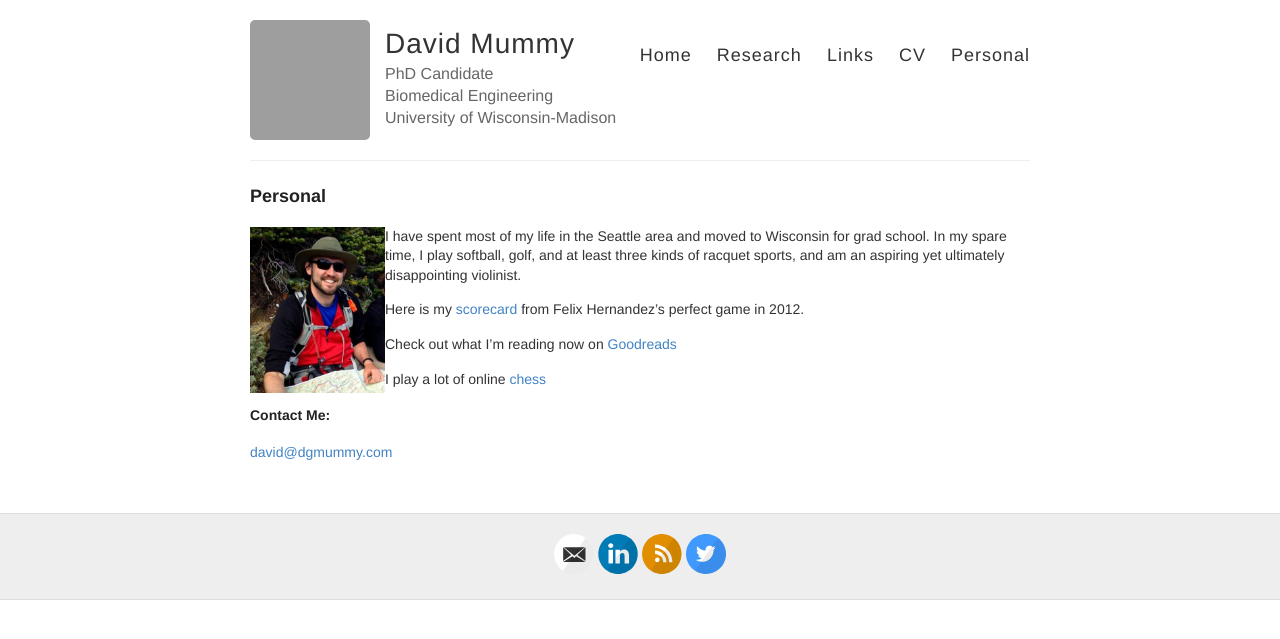
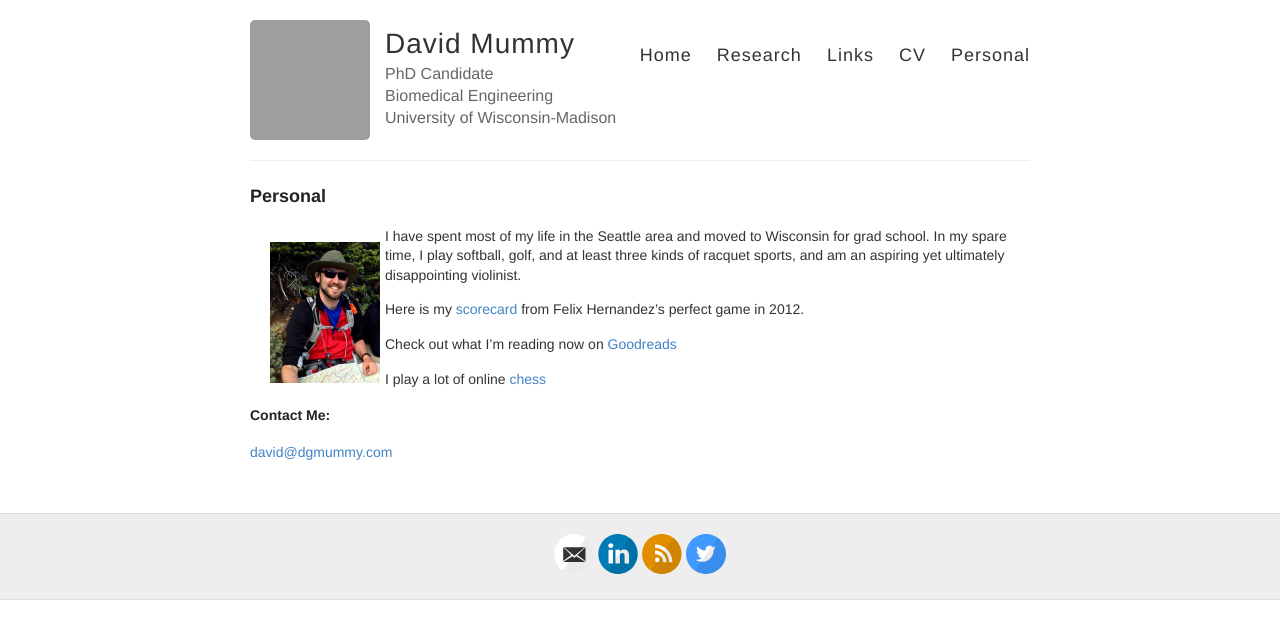
Before and after one commit to mummydg/mummydg.github.io, a Jekyll site: the page built from personal.md, in a window 1280 px wide. Shown: the top 639 px of the page. Built offline with Jekyll 4.4.1, drawn with Linux system fonts in a browser that asks for light colours; grey boxes are pictures that could not be loaded.

Commit message:
adding padding

```diff
--- a/personal.md
+++ b/personal.md
@@ -5,7 +5,7 @@
 permalink: /personal/
 ---
 
-<img src = "{{ site.baseurl }}/images/hiking_small.png" align="left" width = "135" height = "166" hspace = "20">
+<img style="float: left; padding: 15px 5px 10px 20px;" src = "{{ site.baseurl }}/images/hiking_small.png" width = "135" height = "166">
 I have spent most of my life in the Seattle area and moved to Wisconsin for grad school. In my spare time, I play softball, golf, and at least three kinds of racquet sports, and am an aspiring yet ultimately disappointing violinist.
 
 Here is my <a href="{{ site.baseurl }}/images/felix_perfect_visitors.jpg">scorecard</a> from Felix Hernandez's perfect game in 2012.
```
